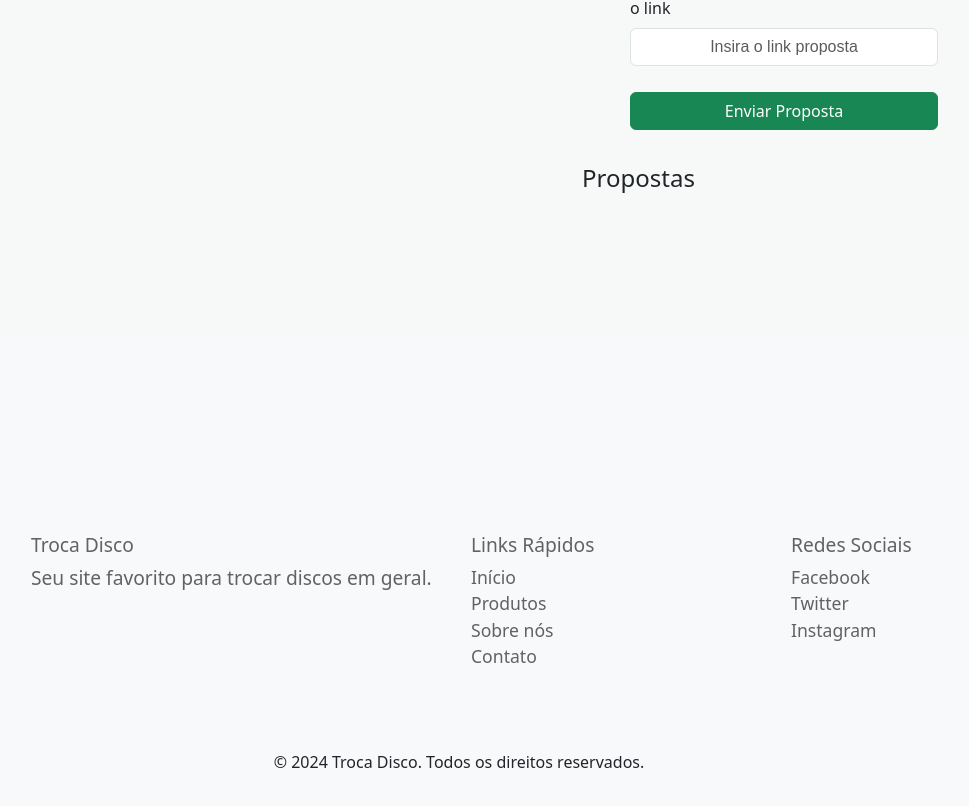
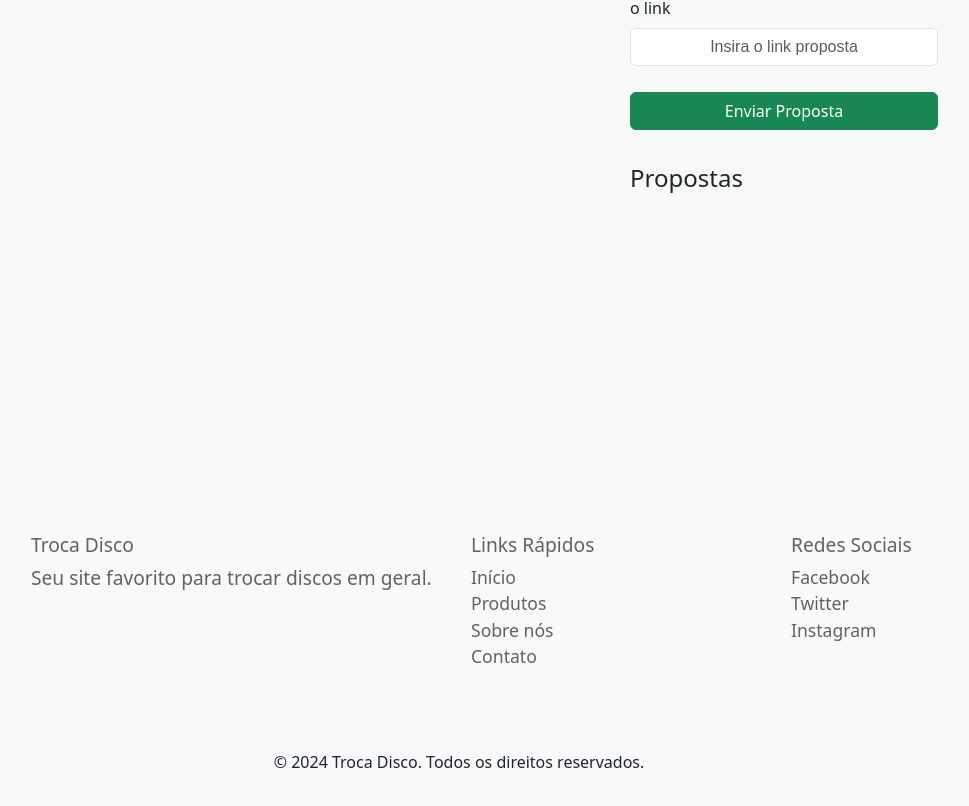
Before and after one commit to fabiobleus/TrocaDisco, a React (Vite) app in the folder Front/: page /product/1 in a window 1280 px wide. Shown: the part 750-1556 px from the top of the page, without its empty margins (181-1150 px from the left). Built offline with nearby package versions, Linux system fonts and the light colour scheme; no server answers.

Commit message:
Atualização o arquivo product.jsx

```diff
--- a/Front/src/componentes/carousel.css
+++ b/Front/src/componentes/carousel.css
@@ -3,8 +3,8 @@
 
 .carousel {
 
-    width: 1720px;
-    height: 900px;
+    min-width: 1024px;
+    height: 620px;
     overflow: hidden;
     position: relative;
     margin-bottom: 50px;
--- a/Front/src/pages/product.jsx
+++ b/Front/src/pages/product.jsx
@@ -113,7 +113,7 @@ const Product = () => {
                             <button className="btn btn-success w-100 ms-0">Enviar Proposta</button>
                         </div>
                         <div className="proposals" id="proposals">
-                            <h1 className="h4">Propostas</h1>
+                            <h1 className="h4 ms-5">Propostas</h1>
                             {/* Conteúdo das propostas */}
                         </div>
                     </div>
```
